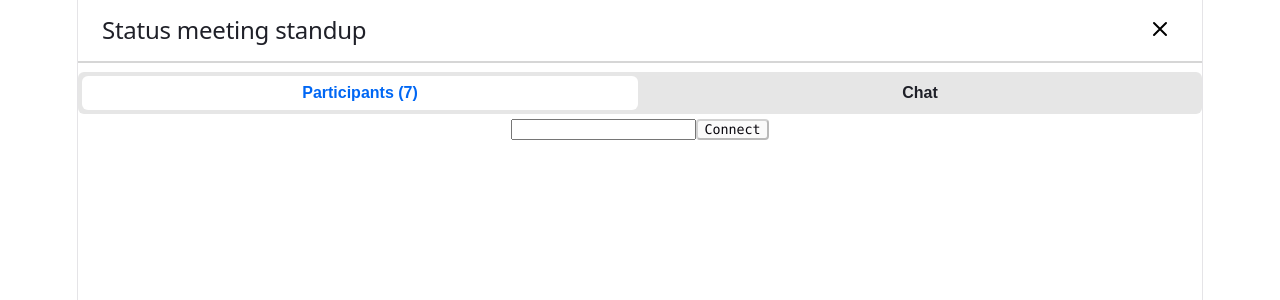
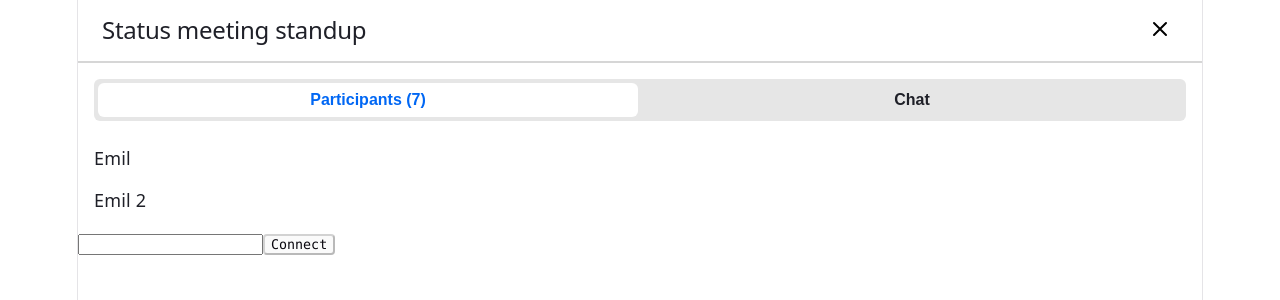
Before and after one commit to EmilsWebbod/Homework, a React (Vite) app: page / in a window 1280 px wide. Shown: the top 300 px of the page. Built offline with nearby package versions, Linux system fonts and the light colour scheme.

Commit message:
Added Participants component
Updated Paper to match visuals

```diff
--- a/src/App.css
+++ b/src/App.css
@@ -1,4 +1,4 @@
-:root {
+#root {
   --spacing-xxs: 4px;
   --spacing-xs: 8px;
   --spacing-md: 16px;
@@ -10,6 +10,9 @@
   --color-active: #0067F4;
   --background-grey: #E6E6E6;
   --paper-background: #ffffff;
+
+  text-align: left;
+  color: var(--color);
 }
 
 h1, h2, h3, h4, h5, h6 {
@@ -18,7 +21,7 @@ h1, h2, h3, h4, h5, h6 {
 }
 
 hr {
-  margin-top: 0;
+  margin: 0;
   border: none;
   height: 2px;
   background: #D6D6D6;
--- a/src/App.tsx
+++ b/src/App.tsx
@@ -2,6 +2,7 @@ import {type ReactElement, useState} from 'react'
 import './App.css'
 import {Paper} from "./components/Paper/Paper.js";
 import {Tab, Tabs} from "./components/Tabs/Tabs.js";
+import {Participants} from "./modules/Participants/Participants.js";
 import {useRTCPeerConnection} from "./RTC/rtc.peer.js";
 
 function App(): ReactElement {
@@ -17,7 +18,12 @@ function App(): ReactElement {
             <Tab active>Participants (7)</Tab>
             <Tab>Chat</Tab>
           </Tabs>
+          <Participants participants={[
+            {id: '1', name: 'Emil'},
+            {id: '2', name: 'Emil 2'},
+          ]}/>
         </Paper>
+
 
         {connected ? (
             <>
--- a/src/components/Paper/Paper.css
+++ b/src/components/Paper/Paper.css
@@ -3,9 +3,16 @@
     background: var(--paper-background);
 }
 
-.paper-title {
+.paper__title {
     display: flex;
     justify-content: space-between;
     align-items: center;
     padding: var(--spacing-md) var(--spacing-lg);
 }
+
+.paper__content {
+    padding: var(--spacing-md);
+    display: flex;
+    flex-direction: column;
+    gap: var(--spacing-lg);
+}
--- a/src/components/Paper/Paper.tsx
+++ b/src/components/Paper/Paper.tsx
@@ -9,12 +9,14 @@ interface PaperProps {
 export function Paper({children, title}: PropsWithChildren<PaperProps>): ReactElement {
     return (
         <div className="paper">
-            <div className="paper-title">
+            <div className="paper__title">
                 <h2>{title}</h2>
                 <button className="icon-button"><CloseIcon /></button>
             </div>
             <hr />
-            {children}
+            <div className="paper__content">
+                {children}
+            </div>
         </div>
     )
 }
--- /dev/null
+++ b/src/modules/Participants/Participants.css
@@ -0,0 +1,10 @@
+
+.participants {
+    display: flex;
+    flex-direction: column;
+    gap: var(--spacing-md);
+}
+
+.participant {
+
+}
--- /dev/null
+++ b/src/modules/Participants/Participants.tsx
@@ -0,0 +1,19 @@
+import type {ReactElement} from "react";
+import './Participants.css';
+import type {Participant} from "../../../types/messages.js";
+
+interface Props {
+    participants: Participant[];
+}
+
+export function Participants({ participants }: Props): ReactElement {
+    return (
+        <div className="participants">
+            {participants.map((participant): ReactElement => (
+                <div id={participant.id} className="participant">
+                    {participant.name}
+                </div>
+            ))}
+        </div>
+    )
+}
```
